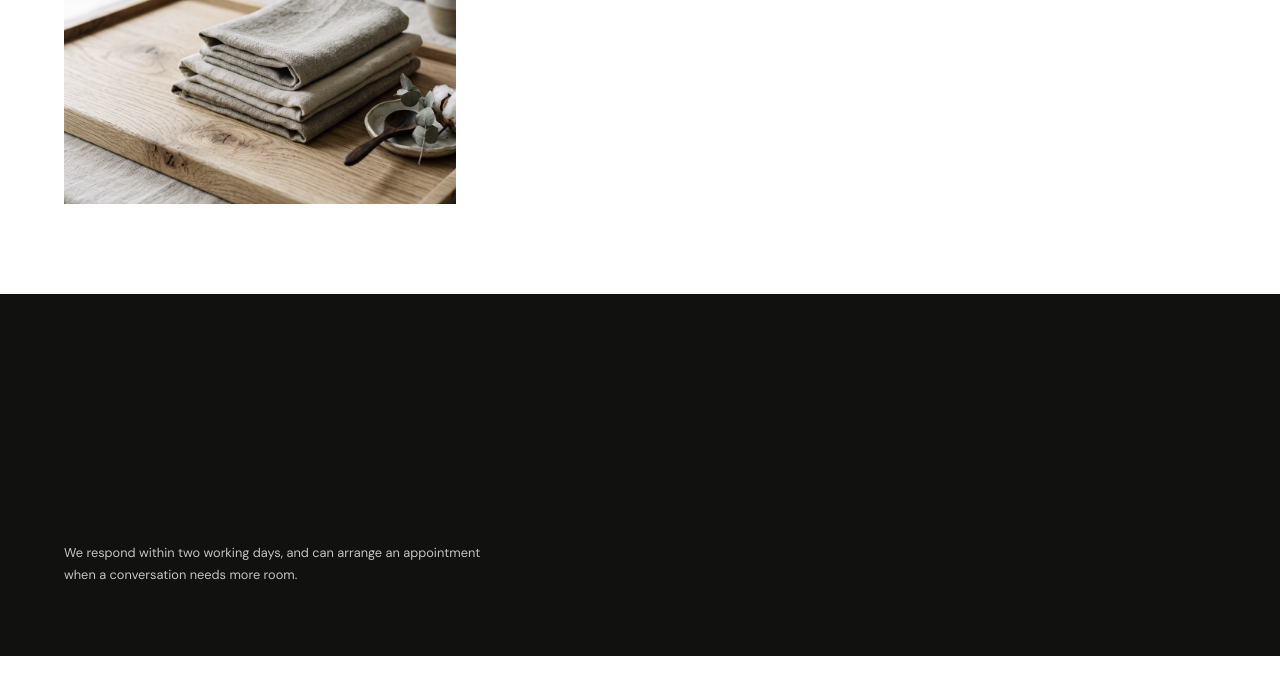
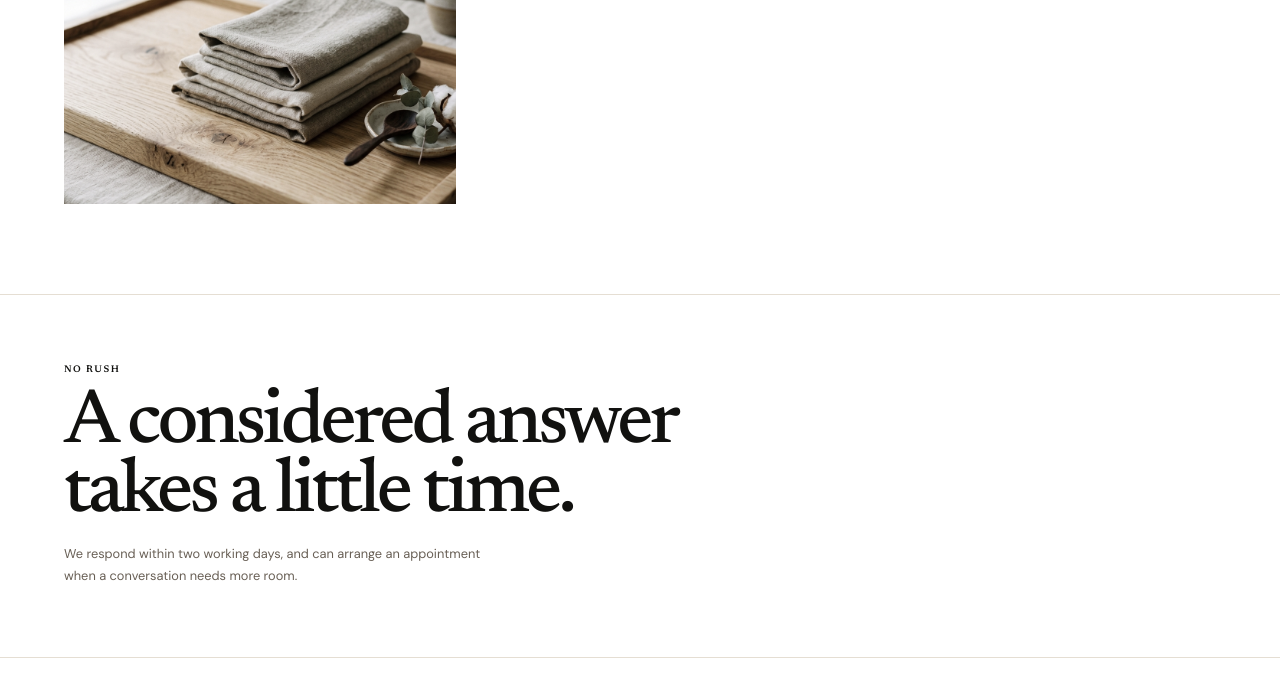
Before and after one commit to Haign12/LuxRoom, a website: page contact.html in a window 1280 px wide. Shown: the part 1085-1780 px from the top of the page. Drawn offline with Linux system fonts and the light colour scheme.

Commit message:
keep contact surface white

```diff
--- a/css/contact.css
+++ b/css/contact.css
@@ -4,3 +4,8 @@
 .contact-intro { display: block; text-align: center; }
 .contact-intro h1 { max-width: 900px; margin: 16px auto 28px; }
 .contact-intro > p:last-child { max-width: 520px; margin: 0 auto; }
+
+/* Keep the site canvas white; use rules and type—not a dark band—for Contact's closing note. */
+.contact-quiet { background: #ffffff; color: var(--ink); border-top: 1px solid var(--line); border-bottom: 1px solid var(--line); }
+.contact-quiet h2 { color: var(--ink); }
+.contact-quiet p:not(.eyebrow) { color: var(--muted); }
```
